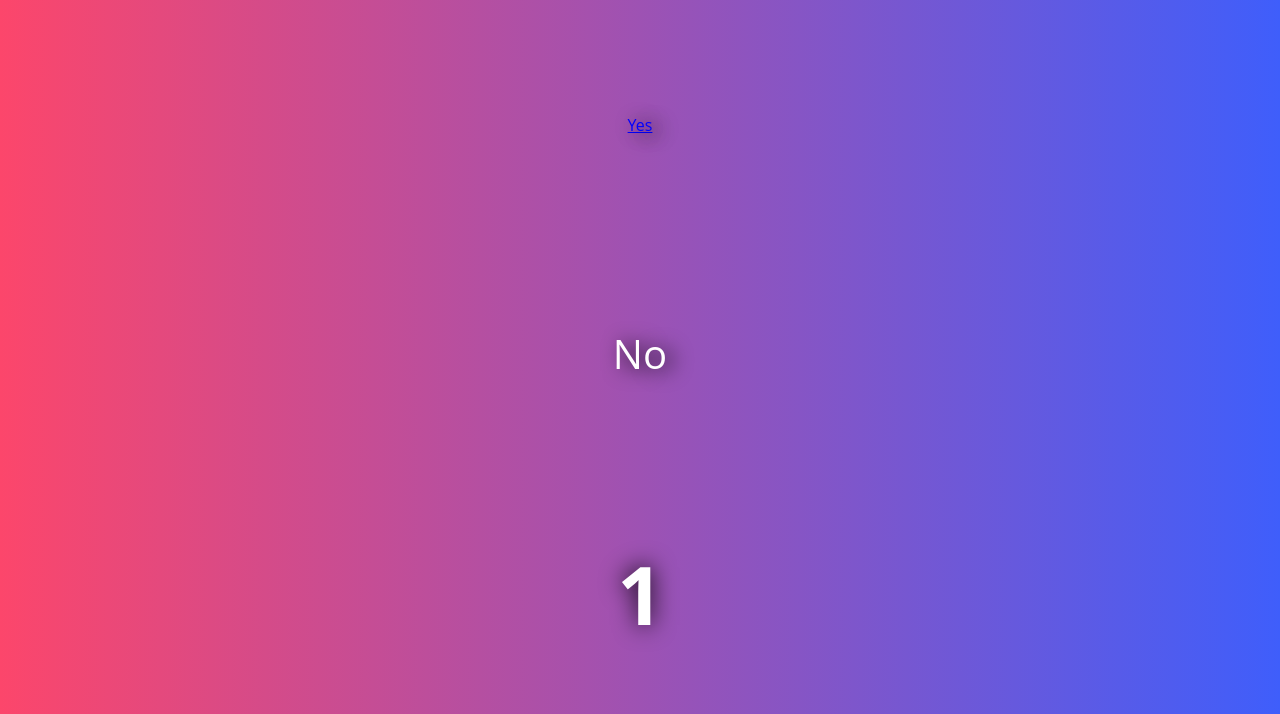
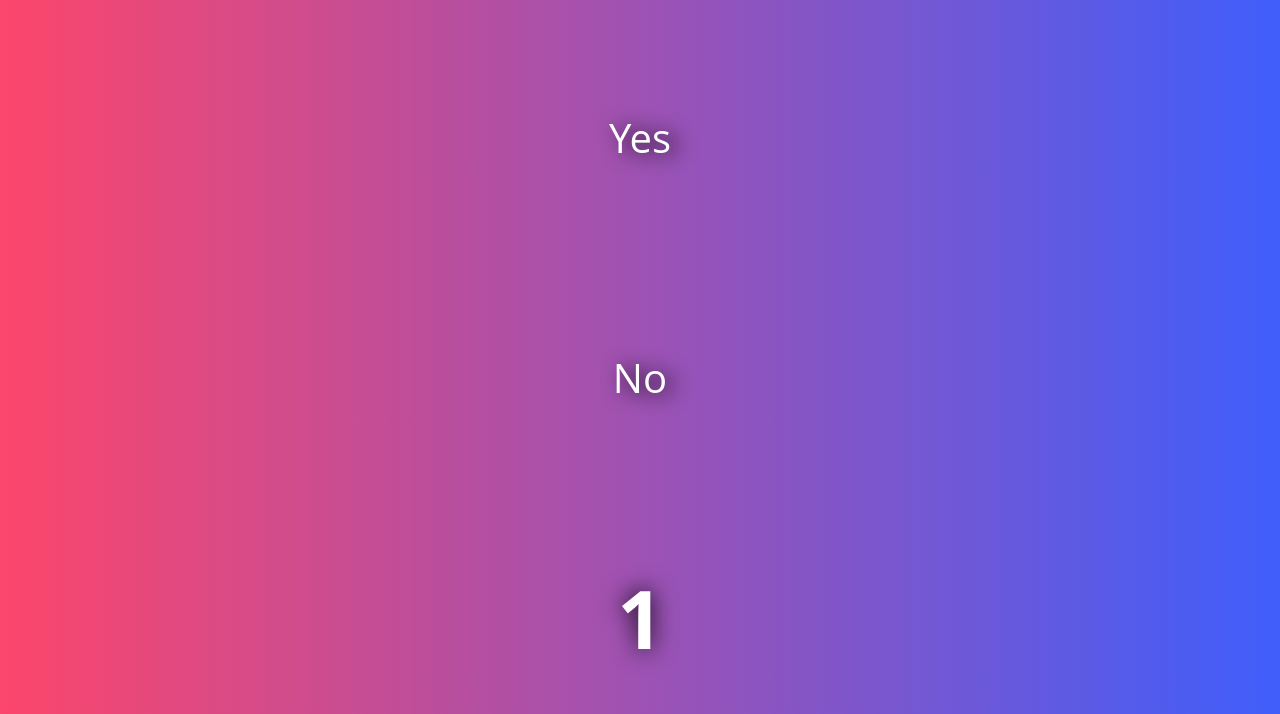
Before and after one commit to nLevin13/insuremi, a website: page q1.html in a window 1280 px wide. Shown: the part 86-800 px from the top of the page. Drawn offline with nearby package versions, Linux system fonts and the light colour scheme.

Commit message:
fixed yes button pg 1

```diff
--- a/css/style_welcome.css
+++ b/css/style_welcome.css
@@ -1,4 +1,4 @@
-button#logIn, button#signIn, button#signUp, button#cancel-call, button#next_01{
+button#logIn, button#signIn, button#signUp, button#cancel-call, button#next_01 button.next{
 background-color: transparent !important;
 border: none;
 font-size: 1rem;
```
